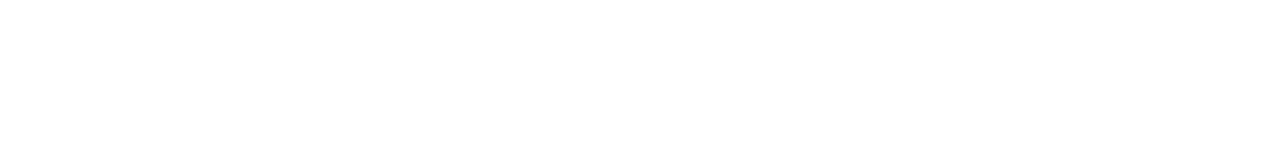
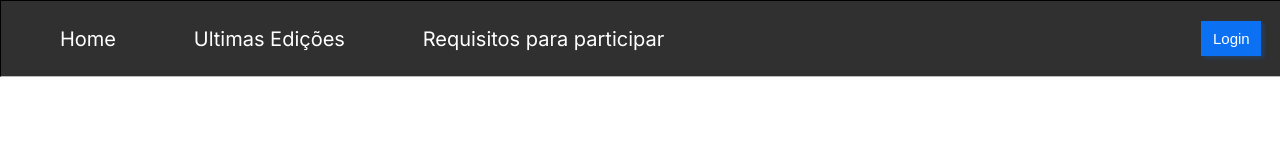
Before and after one commit to Henriquefirst/bootcamp, a plain HTML site: page index.html in a window 1280 px wide. Drawn offline with Linux system fonts and the light colour scheme.

Commit message:
first commit

```diff
--- a/css/style.css
+++ b/css/style.css
@@ -0,0 +1,46 @@
+@import url('https://fonts.googleapis.com/css2?family=Inter:ital,opsz,wght@0,14..32,100..900;1,14..32,100..900&family=Roboto&display=swap');
+
+body {
+    margin: 0px;
+    padding: 0px;
+}
+
+
+.principal {
+    width: 96.9%;
+    height: 100%;
+    border: 1px solid black;
+    background-color: #303030;
+    display: flex;
+    justify-content: space-between;
+    padding: 20px;
+    border-bottom: 1px solid #BABABA;
+}
+.principal button {
+    background-color: #0C70F2;
+    color: #fff;
+    border: none;
+    font-size: 15px;
+   height: 35px;
+   width: 60px;
+   box-shadow: 3px 2px 4px 0px #0C70F240;
+}
+
+.principal div a{
+    font-family: 'Inter';
+    font-size: 20px;
+    font-weight: 400;
+    color: #ffff;
+    text-decoration: none;
+}
+.principal div a:hover {
+    color: #CCCCCC;
+}
+
+.menu {
+    width: 55%;
+    display: flex;
+    justify-content: space-around;
+    align-items: center;
+    margin-left: 0%;
+}
--- a/index.html
+++ b/index.html
@@ -1,15 +1,24 @@
 <!DOCTYPE html>
 <html lang="pt-br">
+
 <head>
     <meta charset="UTF-8">
     <meta name="viewport" content="width=device-width, initial-scale=1.0">
     <title>Bootcamp DNC</title>
     <link rel="stylesheet" href="./css/style.css">
 </head>
+
 <body>
-    <header>
 
-    </header>
+    <nav class="principal">
+        <div class="menu">
+         <a href="">Home</a>
+         <a href="">Ultimas Edições</a>
+         <a href="">Requisitos para participar</a>
+        </div>
+        <button>Login</button>
+    </nav>
 
 </body>
+
 </html>
```
